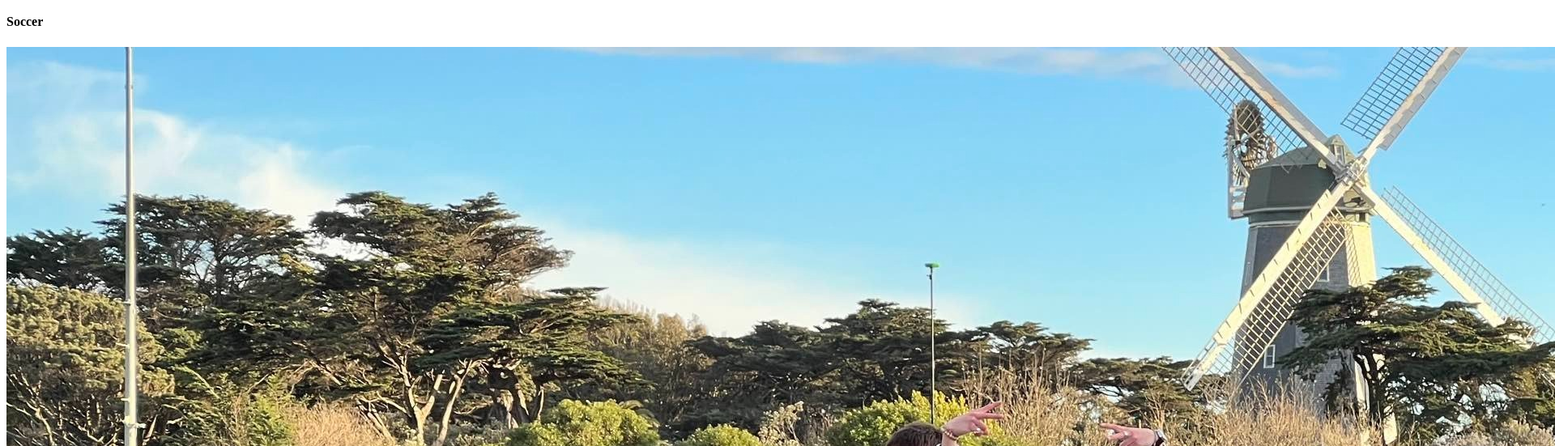
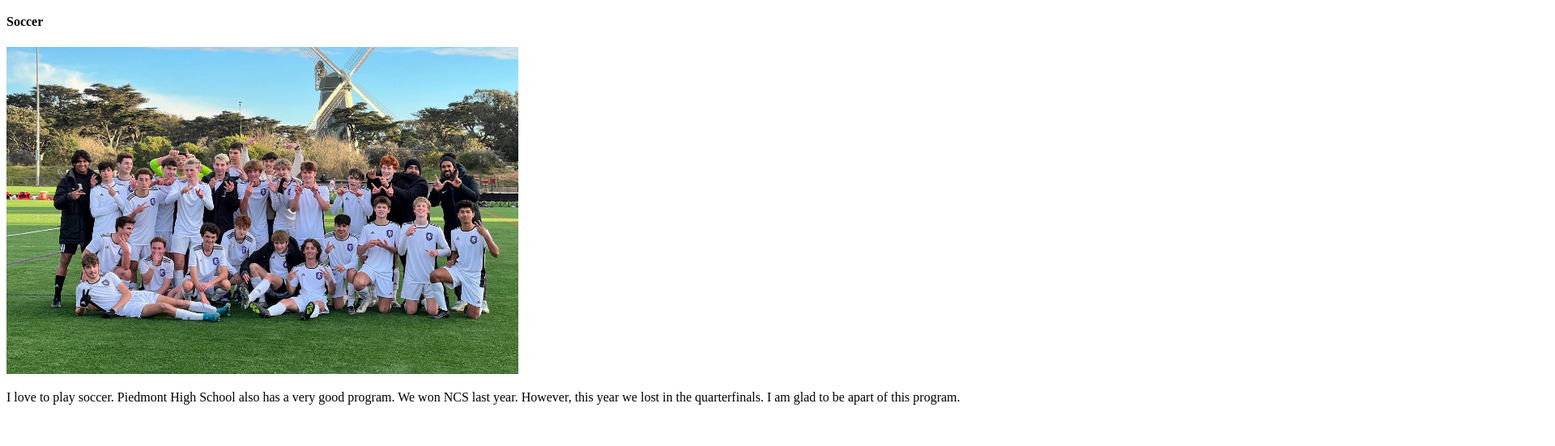
Before and after one commit to harpermand/APCSP_Website, a plain HTML site: page index.html in a window 1280 px wide. Shown: the part 465-1016 px from the top of the page at 81% size, 1920 px wide, since content can reach past the window. After the commit the page ends 981 px from the top, so only its background shows below. Drawn offline with Linux system fonts and the light colour scheme.

Commit message:
Update index.html

```diff
--- a/index.html
+++ b/index.html
@@ -18,7 +18,7 @@
 	</div>
 	<div>
 		<h4>Soccer</h4>
-		<img src = "phssoccer.jpg">
+		<img width = "50%" src = "phssoccer.jpg">
 		<p>I love to play soccer. Piedmont High School also has a very good program. We won NCS last year. However, this year we lost in the quarterfinals. I am glad to be apart of this program.</p>
 	</div>
 
```
